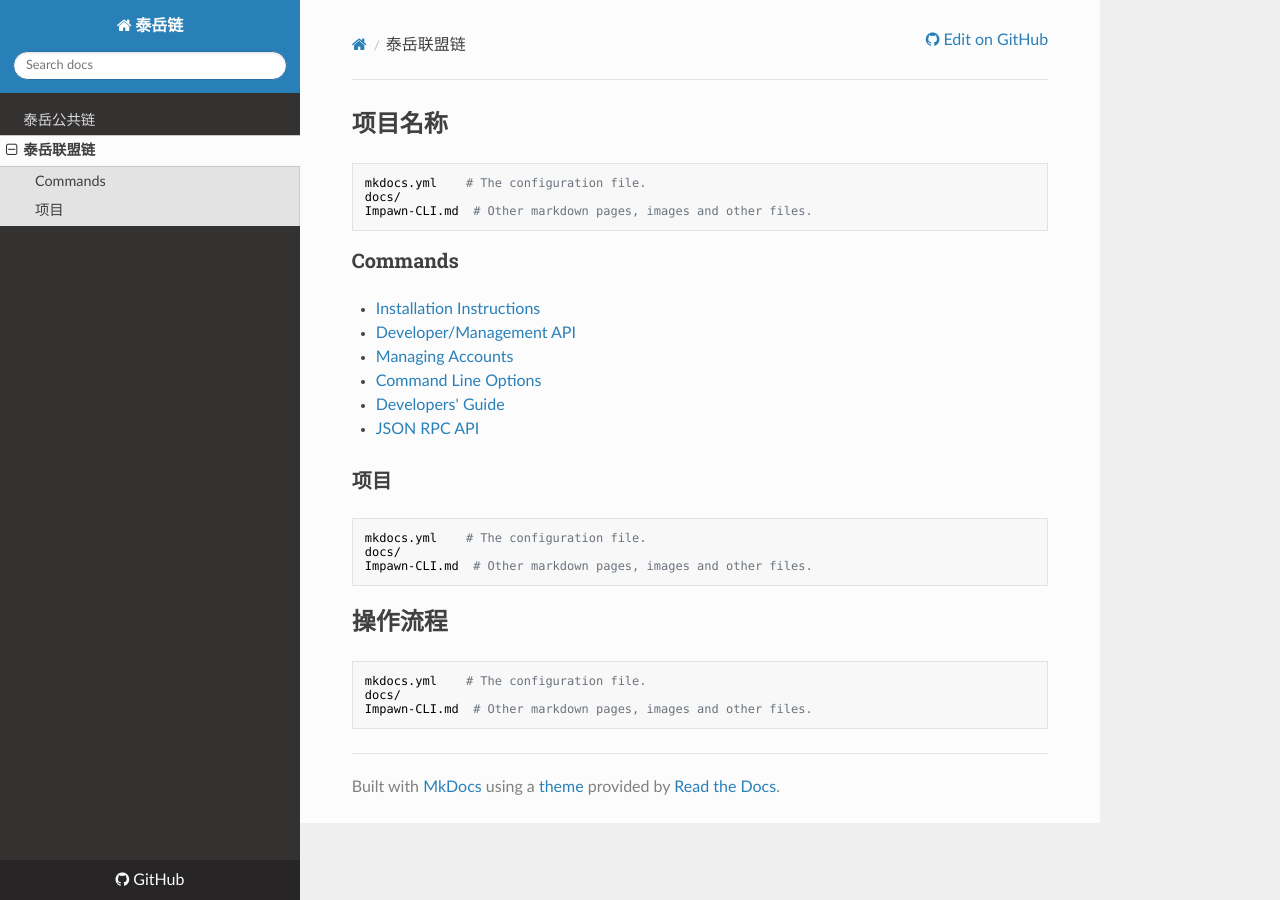
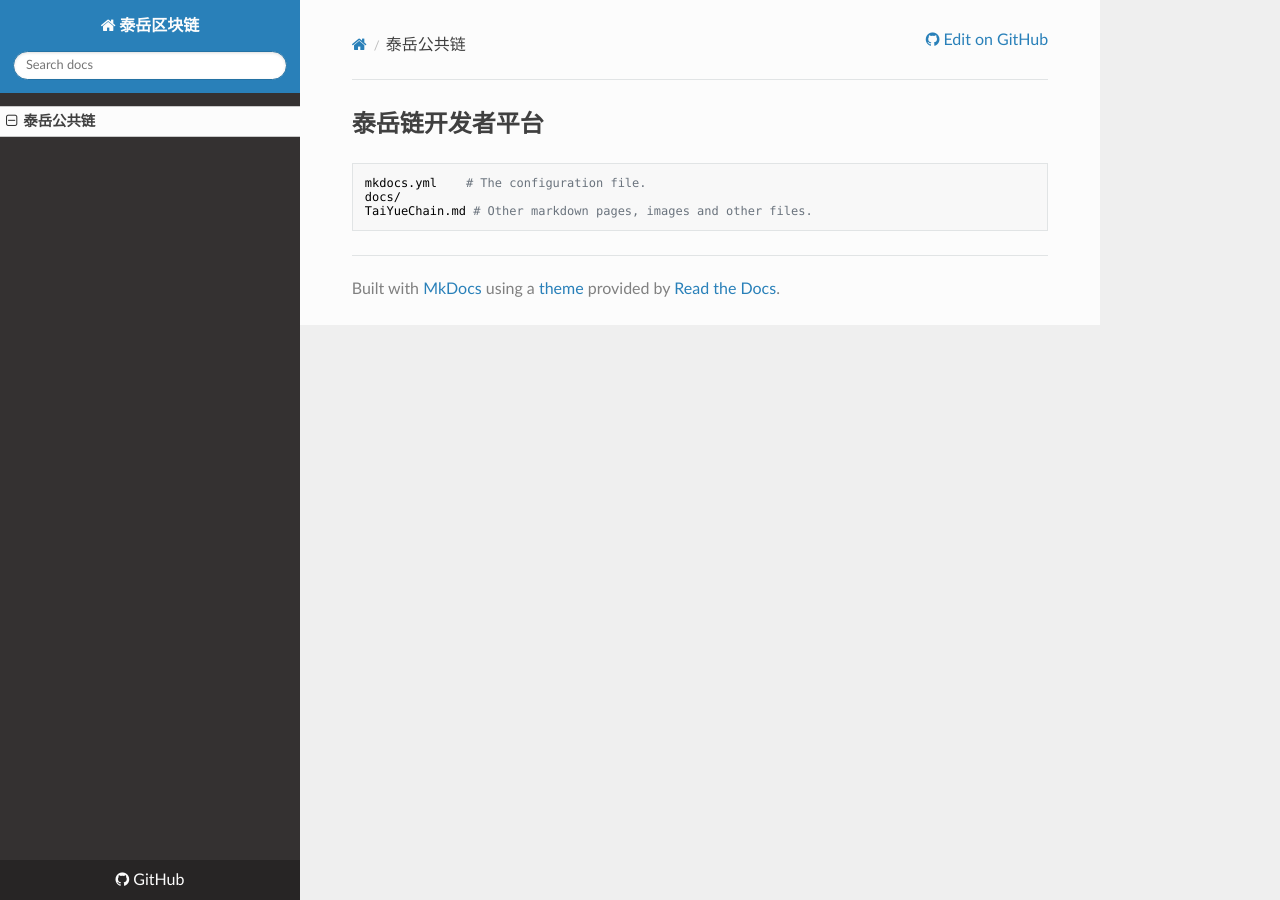
Before and after one commit to taiyuechain/docs, an MkDocs documentation site: the page built from docs/index.md, in a window 1280 px wide. Built offline with MkDocs 1.6.1, drawn with Linux system fonts in a browser that asks for light colours; nearby versions of some CDN libraries.

```diff
--- a/docs/index.md
+++ b/docs/index.md
@@ -1,20 +1,4 @@
-## 项目名称
+## 泰岳链开发者平台
     mkdocs.yml    # The configuration file.
     docs/
-    Impawn-CLI.md  # Other markdown pages, images and other files.
-### Commands
-
-* [Installation Instructions](https://github.com/taiyuechain/taipublicchain/wiki/Building-Truechain)
-* [Developer/Management API](https://github.com/taiyuechain/taipublicchain/wiki/Management-API)
-* [Managing Accounts](https://github.com/taiyuechain/taipublicchain/wiki/Managing-your-accounts)
-* [Command Line Options](https://github.com/taiyuechain/taipublicchain/wiki/Command-Line-Options)
-* [Developers' Guide](https://github.com/taiyuechain/taipublicchain/wiki/Developers-Guide)
-* [JSON RPC API](https://github.com/taiyuechain/taipublicchain/wiki/RPC-API)
-### 项目
-    mkdocs.yml    # The configuration file.
-    docs/
-    Impawn-CLI.md  # Other markdown pages, images and other files.
-##操作流程
-    mkdocs.yml    # The configuration file.
-    docs/
-    Impawn-CLI.md  # Other markdown pages, images and other files.
+    TaiYueChain.md # Other markdown pages, images and other files.
--- a/mkdocs.yml
+++ b/mkdocs.yml
@@ -1,7 +1,6 @@
-site_name: 泰岳链
+site_name: 泰岳区块链
 nav:
-  - 泰岳公共链: Home.md
-  - 泰岳联盟链: index.md
+  - 泰岳公共链: index.md
 
 theme: readthedocs
 repo_url: https://github.com/example/repository/
```
Also changed, not shown: docs/TaiYueChain.md (added, +23 -0 lines).
